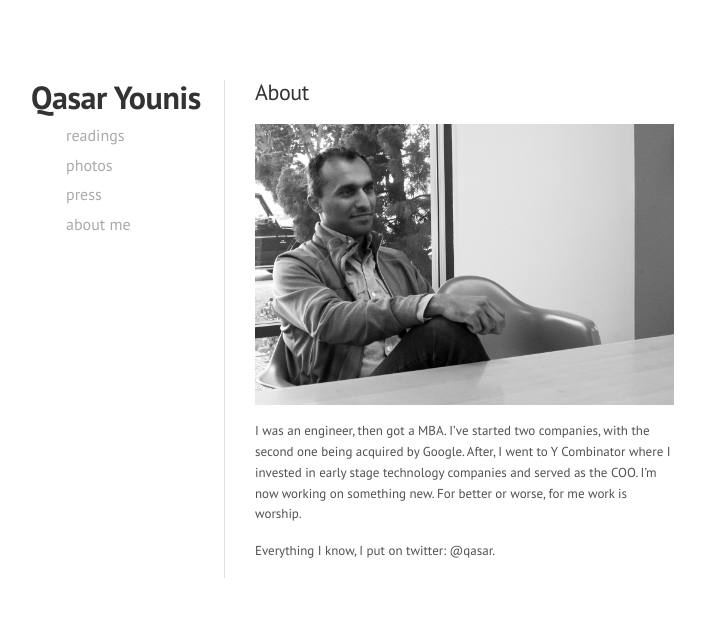
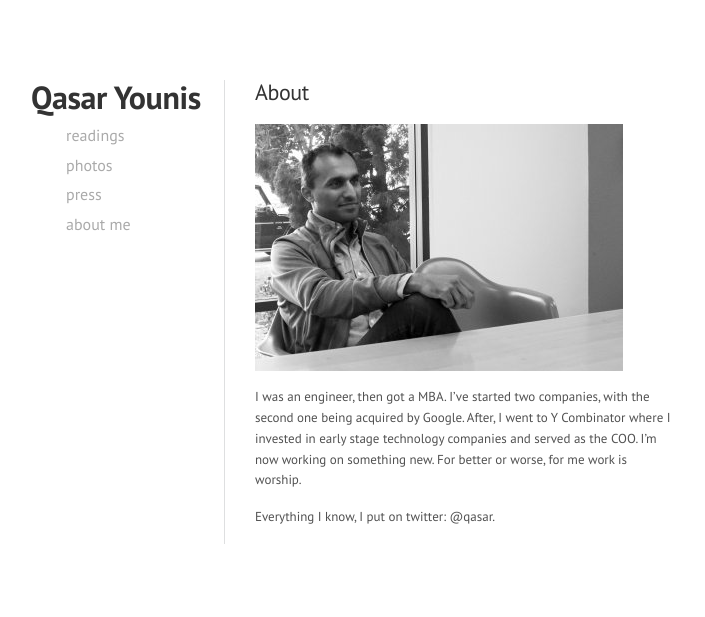
Before and after one commit to qasar/qasar.github.io, a Jekyll site: the page built from about.md, in a window 1280 px wide. Shown: the top 617 px of the page, without its empty margins (35-740 px from the left). Built offline with Jekyll 4.4.1, drawn with Linux system fonts in a browser that asks for light colours.

Commit message:
Update about.md

```diff
--- a/about.md
+++ b/about.md
@@ -2,7 +2,7 @@
 title: About
 permalink: /about/
 ---
-![alt text](http://qasaryounis.com/assets/qasaryounis.jpg)
+![alt text](http://qasaryounis.com/assets/qasaryounis_compressed.jpg)
 
 I was an engineer, then got a MBA. I've started two companies, with the second one being acquired by Google. After, I went to Y Combinator where I invested in early stage technology companies and served as the COO. I'm now working on something new. For better or worse, for me work is worship.
 
```
